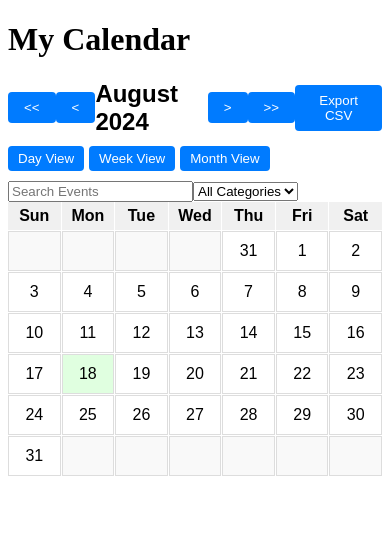
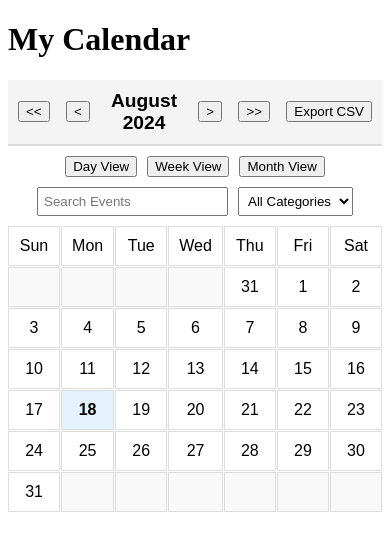
Before and after one commit to ankurhalder/calendar, a React (Vite) app: page / in a window 390 px wide. Shown: the top 550 px of the page. Built offline with nearby package versions, Linux system fonts and the light colour scheme.

Commit message:
Refactor Calendar component styles and responsiveness

```diff
--- a/src/components/Calendar.css
+++ b/src/components/Calendar.css
@@ -1,36 +1,87 @@
 .calendar-container {
+  max-width: 800px;
+  margin: auto;
   font-family: Arial, sans-serif;
-  max-width: 800px;
-  margin: 0 auto;
+  position: relative; /* Ensure panels are positioned relative to this container */
 }
 
 .calendar-header {
   display: flex;
   justify-content: space-between;
   align-items: center;
-  margin-bottom: 10px;
+  padding: 10px;
+  background: #f4f4f4;
+  border-bottom: 2px solid #ddd;
 }
 
-.current-month {
-  font-size: 1.5rem;
+.current-month-year {
+  cursor: pointer;
+  font-size: 1.2em;
   font-weight: bold;
+  text-align: center;
+  position: relative;
+}
+
+.current-month-year div {
+  margin: 0 5px;
+}
+
+.month-panel,
+.year-panel {
+  position: absolute;
+  top: 60px; /* Adjust based on header height */
+  background: white;
+  border: 1px solid #ddd;
+  box-shadow: 0px 4px 8px rgba(0, 0, 0, 0.1);
+  z-index: 1000;
+  max-height: 200px; /* Adjust based on preferred panel height */
+  overflow-y: auto; /* Enable vertical scrolling */
+  width: 150px; /* Fixed width for the panels */
+}
+
+.month-panel {
+  left: 10px; /* Adjust based on placement */
+}
+
+.year-panel {
+  right: 10px; /* Adjust based on placement */
+}
+
+.month-item,
+.year-item {
+  padding: 10px;
+  cursor: pointer;
+  border-bottom: 1px solid #ddd;
+}
+
+.month-item:hover,
+.year-item:hover {
+  background: #f0f0f0;
 }
 
 .view-switcher {
-  margin-bottom: 10px;
+  margin: 10px 0;
+  text-align: center;
 }
 
 .view-switcher button {
-  margin-right: 5px;
-  padding: 5px 10px;
-  border: none;
-  background-color: #007bff;
-  color: white;
-  cursor: pointer;
+  margin: 0 5px;
 }
 
-.view-switcher button:hover {
-  background-color: #0056b3;
+.search-filter {
+  margin: 10px 0;
+  display: flex;
+  justify-content: center;
+  align-items: center;
+}
+
+.search-filter input {
+  margin-right: 10px;
+  padding: 5px;
+}
+
+.search-filter select {
+  padding: 5px;
 }
 
 .calendar-grid {
@@ -39,68 +90,79 @@
   gap: 1px;
 }
 
-.day-of-week {
-  background-color: #f0f0f0;
+.day-of-week,
+.calendar-day {
+  padding: 10px;
   text-align: center;
-  padding: 5px 0;
+  border: 1px solid #ddd;
+  box-sizing: border-box;
+}
+
+.calendar-day {
+  cursor: pointer;
+}
+
+.empty {
+  background: #f9f9f9;
+}
+
+.today {
+  background: #e3f2fd;
   font-weight: bold;
 }
 
-.calendar-day {
-  border: 1px solid #ddd;
-  text-align: center;
+.event-indicator {
+  width: 10px;
+  height: 10px;
+  border-radius: 50%;
+  margin: 2px auto;
+}
+
+.event-form {
   padding: 10px;
+  border-top: 2px solid #ddd;
+}
+
+.event-form input,
+.event-form select {
+  display: block;
+  margin: 5px 0;
+  padding: 5px;
+}
+
+.event-form button {
+  padding: 5px 10px;
+  background: #007bff;
+  color: white;
+  border: none;
+  border-radius: 4px;
   cursor: pointer;
 }
 
-.calendar-day.empty {
-  background-color: #f9f9f9;
-}
-
-.calendar-day.today {
-  background-color: #e0ffe0;
-}
-
-.event-indicator {
-  height: 5px;
-  margin: 2px 0;
-  border-radius: 3px;
-  display: block;
-}
-
-.event-form {
-  margin-top: 20px;
-}
-
-.event-form input,
-.event-form select,
-.event-form button {
-  margin-bottom: 10px;
-  padding: 8px;
-  width: 100%;
+.event-form button:hover {
+  background: #0056b3;
 }
 
 .modal {
-  background-color: white;
-  border-radius: 8px;
   padding: 20px;
-  max-width: 500px;
-  margin: 0 auto;
+  background: #fff;
+  border: 1px solid #ddd;
+  border-radius: 4px;
+}
+
+.modal button {
+  background: #007bff;
+  color: white;
+  border: none;
+  padding: 5px 10px;
+  cursor: pointer;
+  margin-top: 10px;
+}
+
+.modal button:hover {
+  background: #0056b3;
 }
 
 .overlay {
-  background-color: rgba(0, 0, 0, 0.5);
+  background: rgba(0, 0, 0, 0.5);
 }
-
-button {
-  padding: 8px 16px;
-  border: none;
-  background-color: #007bff;
-  color: white;
-  cursor: pointer;
-  border-radius: 4px;
-}
-
-button:hover {
-  background-color: #0056b3;
-}
--- a/src/components/Calendar.jsx
+++ b/src/components/Calendar.jsx
@@ -16,6 +16,8 @@ const Calendar = () => {
   const [filterCategory, setFilterCategory] = useState("all");
   const [modalIsOpen, setModalIsOpen] = useState(false);
   const [currentEvent, setCurrentEvent] = useState(null);
+  const [showMonthPanel, setShowMonthPanel] = useState(false);
+  const [showYearPanel, setShowYearPanel] = useState(false);
 
   const categories = {
     work: "blue",
@@ -53,6 +55,16 @@ const Calendar = () => {
   );
 
   const daysOfWeek = ["Sun", "Mon", "Tue", "Wed", "Thu", "Fri", "Sat"];
+
+  const handleMonthSelect = (month) => {
+    setCurrentDate(new Date(currentDate.getFullYear(), month, 1));
+    setShowMonthPanel(false);
+  };
+
+  const handleYearSelect = (year) => {
+    setCurrentDate(new Date(year, currentDate.getMonth(), 1));
+    setShowYearPanel(false);
+  };
 
   const prevMonth = () => {
     setCurrentDate(
@@ -237,19 +249,60 @@ const Calendar = () => {
     );
   };
 
+  const renderMonthPanel = () => {
+    const months = Array.from({ length: 12 }, (_, i) => i);
+    return (
+      <div className="month-panel">
+        {months.map((month) => (
+          <div
+            key={month}
+            className="month-item"
+            onClick={() => handleMonthSelect(month)}
+          >
+            {new Date(0, month).toLocaleString("default", { month: "long" })}
+          </div>
+        ))}
+      </div>
+    );
+  };
+
+  const renderYearPanel = () => {
+    const currentYear = currentDate.getFullYear();
+    const years = Array.from({ length: 20 }, (_, i) => currentYear - 10 + i);
+    return (
+      <div className="year-panel">
+        {years.map((year) => (
+          <div
+            key={year}
+            className="year-item"
+            onClick={() => handleYearSelect(year)}
+          >
+            {year}
+          </div>
+        ))}
+      </div>
+    );
+  };
+
   return (
     <div className="calendar-container">
       <div className="calendar-header">
         <button onClick={prevYear}>&lt;&lt;</button>
         <button onClick={prevMonth}>&lt;</button>
-        <div className="current-month">
-          {currentDate.toLocaleString("default", { month: "long" })}{" "}
-          {currentDate.getFullYear()}
+        <div className="current-month-year">
+          <div onClick={() => setShowMonthPanel(!showMonthPanel)}>
+            {currentDate.toLocaleString("default", { month: "long" })}
+          </div>
+          <div onClick={() => setShowYearPanel(!showYearPanel)}>
+            {currentDate.getFullYear()}
+          </div>
         </div>
         <button onClick={nextMonth}>&gt;</button>
         <button onClick={nextYear}>&gt;&gt;</button>
         <button onClick={exportEventsToCSV}>Export CSV</button>
       </div>
+      {showMonthPanel && renderMonthPanel()}
+      {showYearPanel && renderYearPanel()}
       <div className="view-switcher">
         <button onClick={() => changeView("day")}>Day View</button>
         <button onClick={() => changeView("week")}>Week View</button>
```
